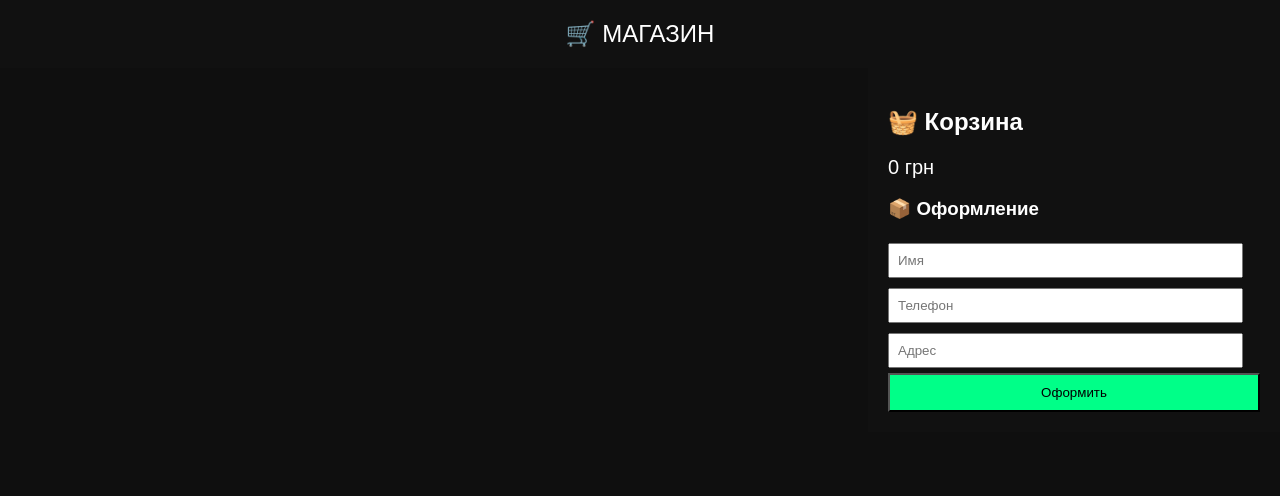
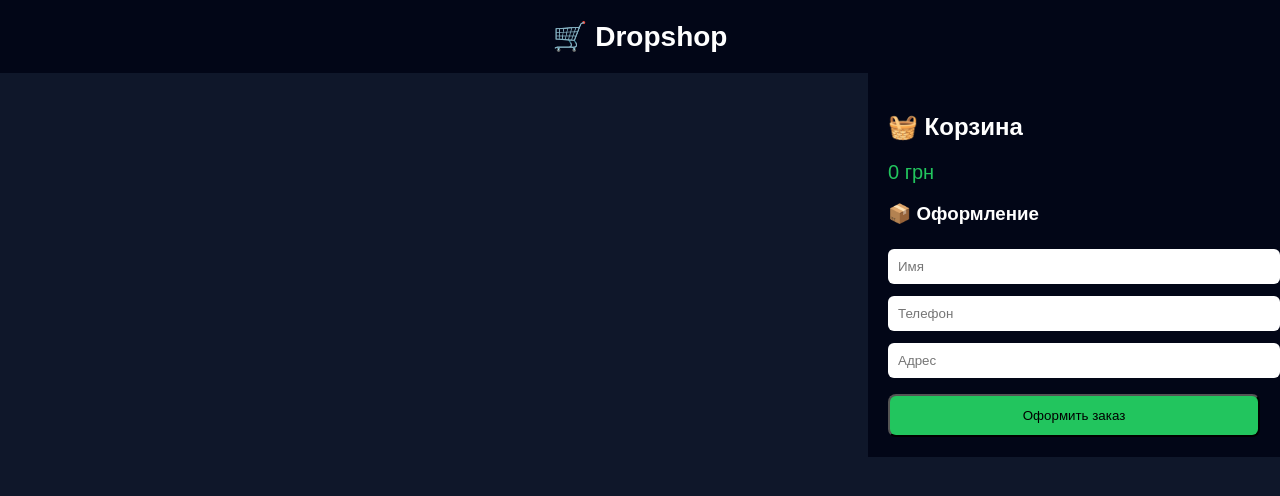
Before and after one commit to 14dobrovv88-ux/shop-bot, a website: page index.html in a window 1280 px wide. Drawn offline with Linux system fonts and the light colour scheme; no server answers.

Commit message:
Update index.html

```diff
--- a/index.html
+++ b/index.html
@@ -6,17 +6,18 @@
 
 <style>
 body {
+  margin: 0;
   font-family: Arial;
-  background: #0f0f0f;
+  background: #0f172a;
   color: white;
-  margin: 0;
 }
 
 header {
+  background: #020617;
   padding: 20px;
   text-align: center;
-  font-size: 24px;
-  background: #111;
+  font-size: 28px;
+  font-weight: bold;
 }
 
 .container {
@@ -27,27 +28,38 @@ header {
   width: 70%;
   display: flex;
   flex-wrap: wrap;
+  justify-content: center;
 }
 
 .product {
-  background: #1a1a1a;
+  background: #1e293b;
   margin: 15px;
-  padding: 15px;
-  border-radius: 10px;
-  width: 200px;
-  text-align: center;
+  padding: 20px;
+  border-radius: 15px;
+  width: 220px;
+  transition: 0.3s;
+}
+
+.product:hover {
+  transform: scale(1.05);
+}
+
+.product h3 {
+  margin-bottom: 10px;
 }
 
 .product button {
-  background: #00ff88;
+  background: #22c55e;
   border: none;
   padding: 10px;
+  width: 100%;
+  border-radius: 8px;
   cursor: pointer;
 }
 
 .cart {
   width: 30%;
-  background: #111;
+  background: #020617;
   padding: 20px;
 }
 
@@ -57,26 +69,33 @@ header {
 
 .total {
   font-size: 20px;
-  margin-top: 10px;
+  margin: 15px 0;
+  color: #22c55e;
 }
 
 input {
-  width: 90%;
-  margin: 5px 0;
-  padding: 8px;
+  width: 100%;
+  margin: 6px 0;
+  padding: 10px;
+  border-radius: 6px;
+  border: none;
 }
 
 button.order {
-  background: #00ff88;
-  padding: 10px;
+  background: #22c55e;
+  padding: 12px;
   width: 100%;
+  border-radius: 8px;
+  margin-top: 10px;
+  cursor: pointer;
 }
+
 </style>
 </head>
 
 <body>
 
-<header>🛒 МАГАЗИН</header>
+<header>🛒 Dropshop</header>
 
 <div class="container">
 
@@ -92,7 +111,7 @@ button.order {
   <input id="phone" placeholder="Телефон">
   <input id="address" placeholder="Адрес">
 
-  <button class="order" onclick="order()">Оформить</button>
+  <button class="order" onclick="order()">Оформить заказ</button>
 </div>
 
 </div>
```
